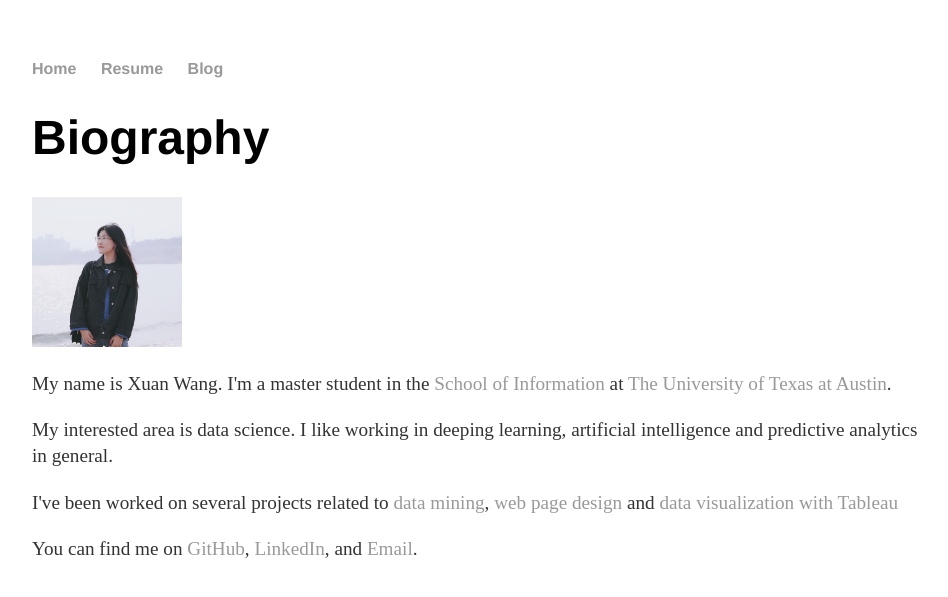
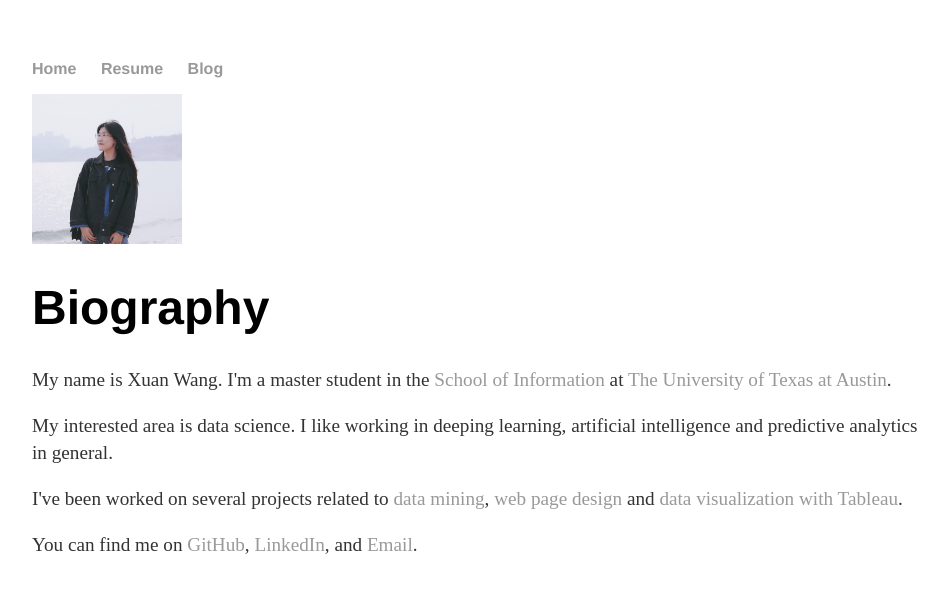
Before and after one commit to xxuanwang-zz/Portfolio, a Jekyll site: the page built from index.html, in a window 1280 px wide. Shown: the top 597 px of the page, without its empty margins (160-1108 px from the left). Built offline with Jekyll 4.4.1, drawn with Linux system fonts in a browser that asks for light colours.

Commit message:
Update index.html

```diff
--- a/index.html
+++ b/index.html
@@ -3,11 +3,12 @@ layout: default
 title: Xuan Wang
 ---
 <div class="container">
+  <img src="./img/me.jpg" height="150"/>
   <header>
     <h1>Biography</h1>
   </header>
   <section id="about">
-    <img src="./img/me.jpg" height="150"/>
+
     <p>
       My name is Xuan Wang. I'm a master student in the <a href="https://www.ischool.utexas.edu/">School of Information</a> at <a href="https://www.utexas.edu/">The University of Texas at Austin</a>.
     </p>
@@ -15,7 +16,9 @@ title: Xuan Wang
       My interested area is data science. I like working in deeping learning, artificial intelligence and predictive analytics in general.
     </p>
     <p>
-      I've been worked on several projects related to <a href="https://github.com/xxuanwang/ExtraSensory">data mining</a>, <a href="https://github.com/xxuanwang/WebsiteDesign">web page design</a> and <a href="https://github.com/xxuanwang/DataVisualization">data visualization with Tableau</a>
+      I've been worked on several projects related to <a href="https://github.com/xxuanwang/ExtraSensory">data mining</a>,
+      <a href="https://github.com/xxuanwang/WebsiteDesign">web page design</a>
+      and <a href="https://github.com/xxuanwang/DataVisualization">data visualization with Tableau</a>.
     <p>
       You can find me on <a href="http://www.github.com/xxuanwang">GitHub</a>, <a href="https://www.linkedin.com/in/xuan-ayla-wang/">LinkedIn</a>, and <a href="mailto:xxxuan0213@gmail.com">Email</a>.
     </p>
```
